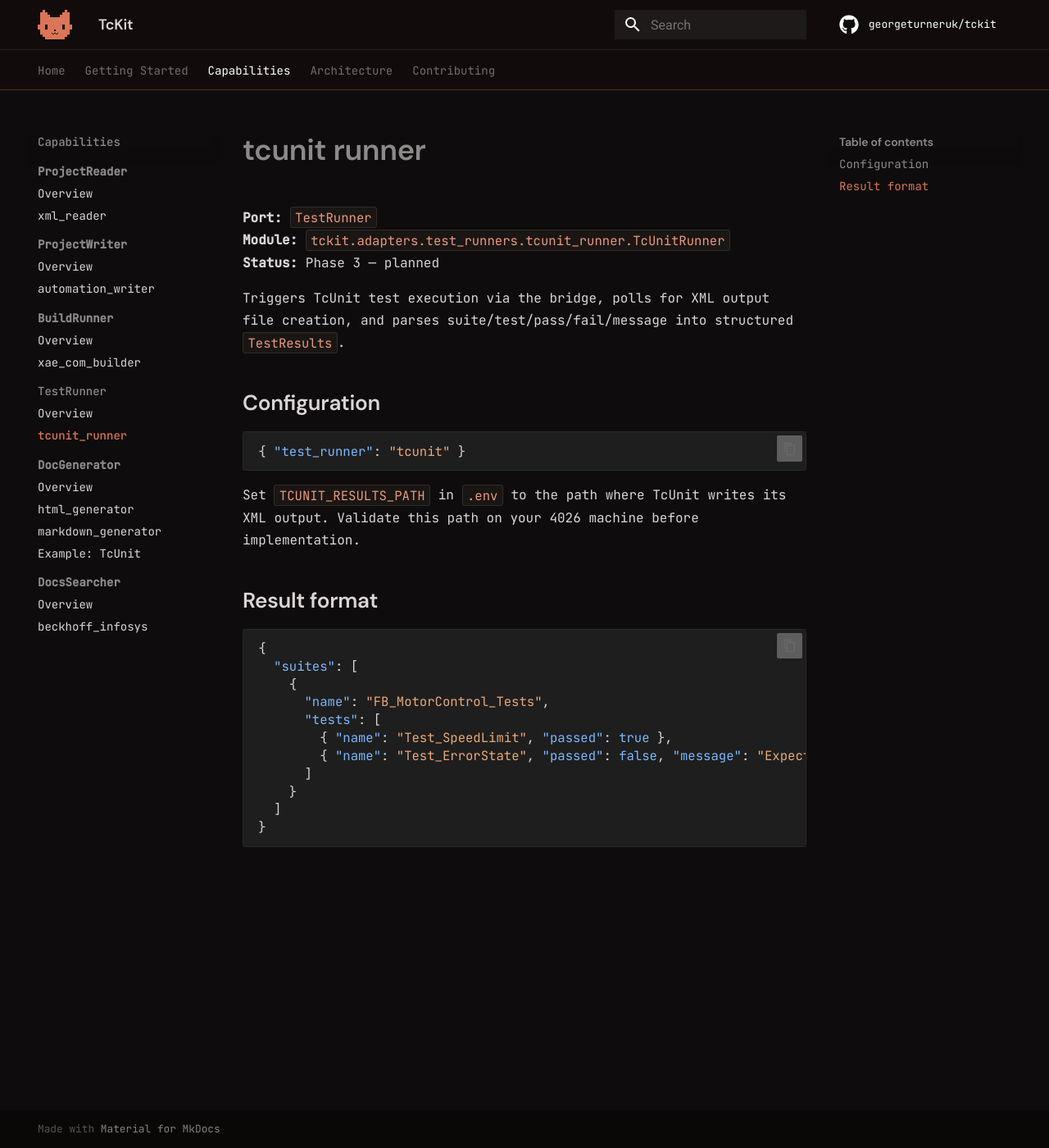
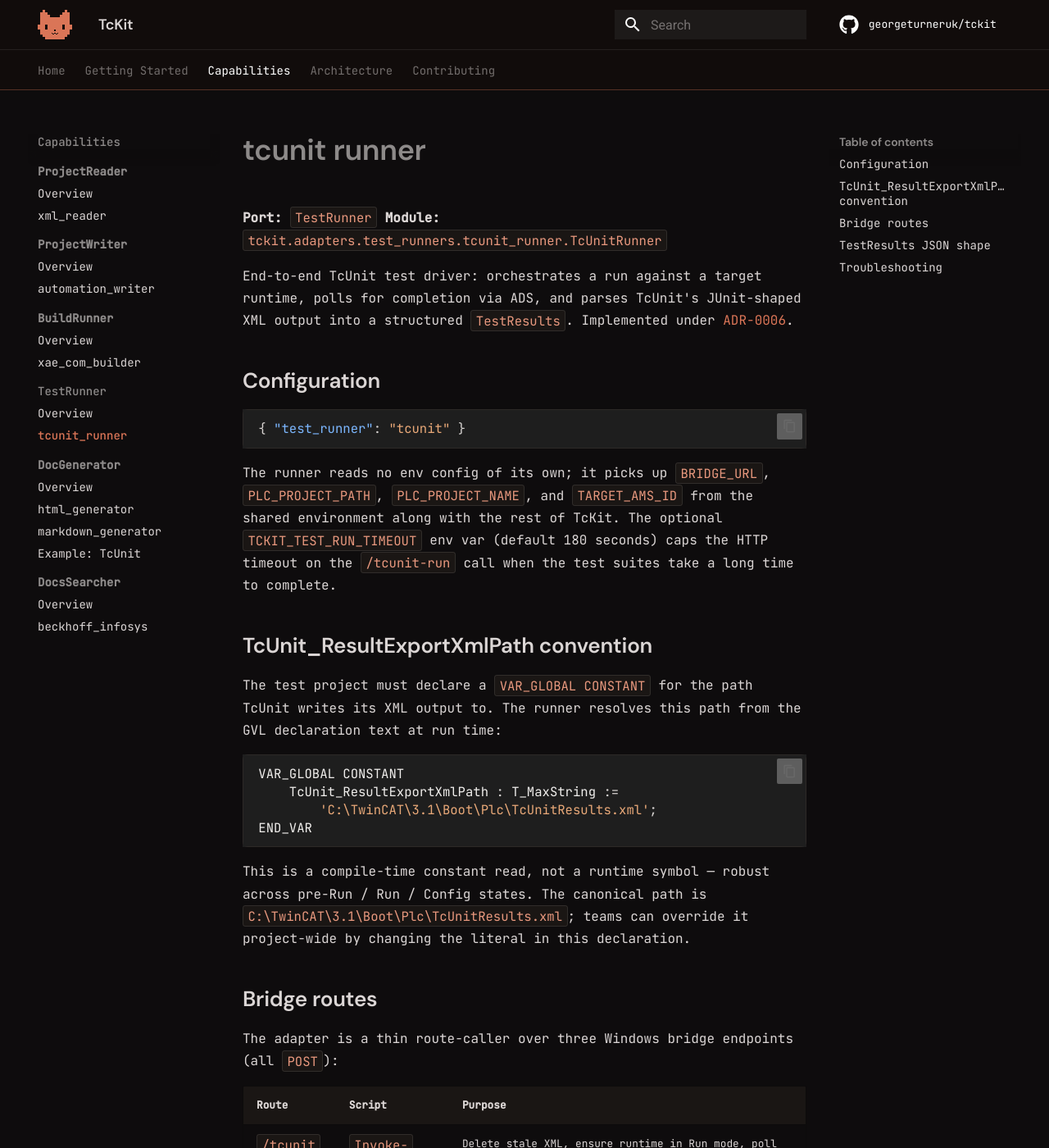
Before and after one commit to georgeturneruk/tckit, an MkDocs documentation site: the page built from docs/content/capabilities/test-runner/tcunit-runner.md, in a window 1280 px wide and 1400 px high. Shown: the whole window at 82% size. Built offline with MkDocs 1.6.1 and Material for MkDocs 9.7.7, drawn with Linux system fonts in a browser that asks for light colours; some web fonts are replaced; comment, search, counter and statistics services are not loaded; some of the changed text lies outside the part shown.

Commit message:
docs: tcunit runner docs + TcUnit_ResultExportXmlPath template note (ADR-0006 Phase 3) (#67)
- docs/content/capabilities/test-runner/overview.md: update the port
  surface to the two-method ABC (run_tests + get_results) and explain
  why wait_complete/get_status got dropped.
- docs/content/capabilities/test-runner/tcunit-runner.md: rewrite
  from stub. Covers the TcUnit_ResultExportXmlPath convention, the
  three bridge routes (/tcunit-run, /results, /runtime), the
  TestResults JSON shape, and a short troubleshooting table.
- templates/twincat-claude.md: add a "TcUnit test projects" section
  under Project notes that lifts the GVL constant convention into the
  portable claude.md template so downstream teams adopting TcKit's
  runner know what to declare.

Stacked on the Phase 2 PR (#66). Phase 2 stacks on Phase 0 (#64);
Phase 1 (#65) is independent. Phase 4 (hardware-loop verification on
the bench) is the last remaining piece and ships as an integration
log rather than code.

Co-authored-by: George Turner <turb5@users.noreply.github.com>

````diff
--- a/docs/content/capabilities/test-runner/tcunit-runner.md
+++ b/docs/content/capabilities/test-runner/tcunit-runner.md
@@ -2,9 +2,11 @@
 
 **Port:** `TestRunner`
 **Module:** `tckit.adapters.test_runners.tcunit_runner.TcUnitRunner`
-**Status:** Phase 3 — planned
 
-Triggers TcUnit test execution via the bridge, polls for XML output file creation, and parses suite/test/pass/fail/message into structured `TestResults`.
+End-to-end TcUnit test driver: orchestrates a run against a target
+runtime, polls for completion via ADS, and parses TcUnit's
+JUnit-shaped XML output into a structured `TestResults`. Implemented
+under [ADR-0006](https://github.com/georgeturneruk/tckit/blob/main/adrs/0006-test-runner-tcunit-adapter.md).
 
 ## Configuration
 
@@ -12,20 +14,100 @@
 { "test_runner": "tcunit" }
 ```
 
-Set `TCUNIT_RESULTS_PATH` in `.env` to the path where TcUnit writes its XML output. Validate this path on your 4026 machine before implementation.
+The runner reads no env config of its own; it picks up `BRIDGE_URL`,
+`PLC_PROJECT_PATH`, `PLC_PROJECT_NAME`, and `TARGET_AMS_ID` from the
+shared environment along with the rest of TcKit. The optional
+`TCKIT_TEST_RUN_TIMEOUT` env var (default 180 seconds) caps the HTTP
+timeout on the `/tcunit-run` call when the test suites take a long
+time to complete.
 
-## Result format
+## TcUnit_ResultExportXmlPath convention
+
+The test project must declare a `VAR_GLOBAL CONSTANT` for the path
+TcUnit writes its XML output to. The runner resolves this path from
+the GVL declaration text at run time:
+
+```pascal
+VAR_GLOBAL CONSTANT
+    TcUnit_ResultExportXmlPath : T_MaxString :=
+        'C:\TwinCAT\3.1\Boot\Plc\TcUnitResults.xml';
+END_VAR
+```
+
+This is a compile-time constant read, not a runtime symbol — robust
+across pre-Run / Run / Config states. The canonical path is
+`C:\TwinCAT\3.1\Boot\Plc\TcUnitResults.xml`; teams can override it
+project-wide by changing the literal in this declaration.
+
+## Bridge routes
+
+The adapter is a thin route-caller over three Windows bridge
+endpoints (all `POST`):
+
+| Route | Script | Purpose |
+|-------|--------|---------|
+| `/tcunit-run` | `Invoke-TcUnitRun.ps1` | Delete stale XML, ensure runtime in Run mode, poll `TcUnit.G_TestRunner.bTestSuitesFinished` via ADS, wait for the XML to land, return live summary counters. |
+| `/results` | `Get-TcUnitResults.ps1` | Read the XML at the resolved path, parse `<testsuites>`/`<testsuite>`/`<testcase>`/`<failure>` into the structured shape below. |
+| `/runtime` | `Invoke-TcRuntime.ps1` | Mode-aware runtime transition. `Mode = "Run"` is what the test run uses; `start_runtime` also reaches it. |
+
+Stale XML is deleted at the start of every run; the script records a
+start epoch and verifies the new XML's mtime is strictly greater
+before returning. This is the only safeguard against reading
+yesterday's results.
+
+## TestResults JSON shape
 
 ```json
 {
   "suites": [
     {
-      "name": "FB_MotorControl_Tests",
+      "name": "FB_Adder_Suite",
       "tests": [
-        { "name": "Test_SpeedLimit", "passed": true },
-        { "name": "Test_ErrorState", "passed": false, "message": "Expected E_State.Error" }
+        {
+          "name": "Adds_TwoPositives",
+          "passed": true,
+          "asserts": 1,
+          "failures": [],
+          "duration_seconds": 0.04
+        },
+        {
+          "name": "Subtracts_TwoPositives",
+          "passed": false,
+          "asserts": 1,
+          "failures": [
+            {
+              "message": "AssertEquals_INT failed",
+              "expected": "1",
+              "actual": "2",
+              "line": 42
+            }
+          ],
+          "duration_seconds": 0.32
+        }
       ]
     }
-  ]
+  ],
+  "summary": {
+    "suites": 1,
+    "tests": 2,
+    "asserts": 2,
+    "failures": 1,
+    "errors": 0,
+    "duration_seconds": 0.36
+  }
 }
 ```
+
+`expected`, `actual`, and `line` are extracted from the failure body
+on a best-effort basis using common TcUnit assertion message
+patterns. If a particular assertion's body doesn't match, the
+`message` field still carries the full failure text verbatim.
+
+## Troubleshooting
+
+| Symptom | Likely cause |
+|---------|--------------|
+| `Tests did not finish within Ns` | The suites are slower than `TimeoutSeconds`; raise via `TCKIT_TEST_RUN_TIMEOUT` (HTTP side) and re-deploy with a higher `-TimeoutSeconds` if necessary. |
+| `TcUnit results XML not found at <path>` | The `TcUnit_ResultExportXmlPath` constant points somewhere unwritable, or the boot project hasn't activated yet — re-`deploy` then re-`run_tests`. |
+| `XML not refreshed within 5s of suites finishing` | TcUnit emitted nothing despite the suites-finished flag flipping; usually means a path permission issue or the file was locked by another reader. |
+| `TwinCAT.Ads.dll not found` | The harness probed the standard install paths and missed yours; set `TCADS_DLL_PATH` to the absolute path of your `TwinCAT.Ads.dll`. |
````
Also changed, not shown: docs/content/capabilities/test-runner/overview.md (+18 -7 lines), templates/twincat-claude.md (+13 -0 lines).
